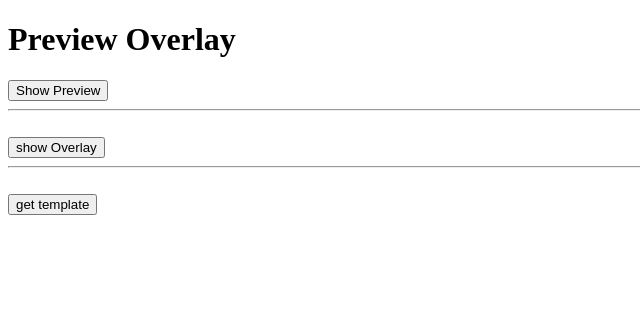
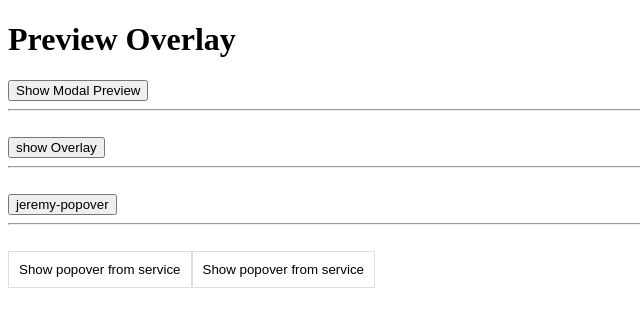
Before and after one commit to Illia-Sokol/angular-cdk, an Angular app: page / in a window 1280 px wide. Shown: the top 326 px of the page, without its empty margins (0-640 px from the left). Built offline with nearby package versions, Linux system fonts and the light colour scheme.

Commit message:
set templates service / directives

```diff
--- a/src/app/app.component.css
+++ b/src/app/app.component.css
@@ -1,4 +1,16 @@
 .template {
     background: #fff;
     border: 1px solid #aaa;
+    padding: 32px;
 }
+
+.popover-service {
+    border: 1px solid #ddd;
+    background: #fff;
+    padding: 10px;
+}
+
+.popover-service:hover {
+    background: lightblue;
+    cursor: pointer;
+}
--- a/src/app/app.component.html
+++ b/src/app/app.component.html
@@ -1,18 +1,40 @@
 <h1>Preview Overlay</h1>
 
-<button (click)="showFilePreview()">Show Preview</button>
+<button (click)="showFilePreview()">Show Modal Preview</button>
 <hr><br>
 
 
-
 <app-connected>
-    <div>Helllo illia</div>
+    <div>Another popover</div>
 </app-connected>
 <hr><br>
 
 
+<app-jeremy-sample></app-jeremy-sample>
+<hr><br>
 
-<button (click)="getApp()" #popoverLink>get template</button>
-<ng-template #popoverContent>
-    <div class="template">some template and ror directive</div>
+
+<button
+    (click)="showFirst()"
+    class="popover-service"
+    cdkOverlayOrigin
+    #trigger="cdkOverlayOrigin"
+    >Show popover from service</button>
+<ng-template
+    cdkConnectedOverlay
+    [cdkConnectedOverlayOrigin]="trigger"
+    [cdkConnectedOverlayOpen]="isOpen"
+    >
+    <div class="template">Another popover</div>
 </ng-template>
+
+<button
+    (click)="getApp()"
+    #popoverLink
+    class="popover-service"
+    >Show popover from service</button>
+<ng-template
+    #popoverContent
+    >
+    <div class="template">Another popover</div>
+</ng-template>
--- a/src/app/app.component.ts
+++ b/src/app/app.component.ts
@@ -1,7 +1,7 @@
 import { Component, ViewChild, TemplateRef, ViewContainerRef, ElementRef } from '@angular/core';
 import { FilePreviewOverlayService } from './service/file-preview-overlay.service';
 import { FilePreviewOverlayRef } from './service/file-preview-overlay-ref';
-import { ConnectedService } from './connected-overlay/connected.service';
+import { ConnectedService } from './popover-service/connected.service';
 
 @Component({
   selector: 'app-root',
@@ -11,6 +11,7 @@ import { ConnectedService } from './connected-overlay/connected.service';
 export class AppComponent {
   @ViewChild('popoverContent') private popoverContent: TemplateRef<any>;
   @ViewChild('popoverLink') private popoverLink: ElementRef;
+  public isOpen = false;
 
   constructor(
     private filePreviewOverlayService: FilePreviewOverlayService,
@@ -26,7 +27,11 @@ export class AppComponent {
     // }, 2000);
   }
 
-  getApp(event) {
+  showFirst() {
+    this.isOpen = !this.isOpen;
+  }
+
+  getApp() {
     this.connectedService.open(this.popoverContent, this.vcr, this.popoverLink);
   }
 }
--- a/src/app/connected-overlay/connected.component.html
+++ /dev/null
@@ -1,18 +0,0 @@
-<!-- <button (click)="showPortal()">show portal</button> -->
-<button (click)="showOverlay()" cdk-overlay-origin>show Overlay</button>
-
-<!-- <ng-template cdk-portal>
-    <ng-content></ng-content>
-</ng-template>
-
-<ng-template [cdkPortalOutlet]="selectedPortal"></ng-template> -->
-
-<!-- <ng-template cdk-overlay-origin>
-    <ng-content></ng-content>
-</ng-template> -->
-
-<ng-template cdk-portal>
-    <div class="my-overlay" >
-        <ng-content></ng-content>
-    </div>
-</ng-template>
--- a/src/app/connected-overlay/connected.service.ts
+++ /dev/null
@@ -1,50 +0,0 @@
-/*
-* Copyright (C) CompatibL Technologies LLC. All rights reserved.
-* This code contains valuable trade secrets and may be used, copied,
-* stored, or distributed only in accordance with a written license
-* agreement and with the inclusion of this copyright notice.
-*/
-
-import { Injectable, TemplateRef, ViewContainerRef, ElementRef } from '@angular/core';
-import {
-  TemplatePortal
-} from '@angular/cdk/portal';
-import {
-  Overlay,
-  OverlayConfig
-} from '@angular/cdk/overlay';
-
-@Injectable()
-export class ConnectedService {
-
-  constructor(
-    private overlay: Overlay,
-  ) {}
-
-  public open<T>(
-    componentOrTemplateRef: TemplateRef<T>,
-    viewRef: ViewContainerRef,
-    element: ElementRef
-  ) {
-    const createPortal = new TemplatePortal(componentOrTemplateRef, viewRef);
-
-    const strategy = this.overlay.position()
-      .connectedTo(
-       element,
-        { originX: 'end', originY: 'center' },
-        { overlayX: 'start', overlayY: 'center' }
-      );
-
-    const config = new OverlayConfig({
-        hasBackdrop: true,
-        backdropClass: 'cl-cdk-red',
-        positionStrategy: strategy,
-      });
-
-    const overlayRef = this.overlay.create(config);
-
-    overlayRef.attach(createPortal);
-    overlayRef.backdropClick().subscribe( () => overlayRef.detach());
-  }
-
-}
--- /dev/null
+++ b/src/app/jeremy-sample/jeremy-sample.component.html
@@ -0,0 +1,15 @@
+<button (click)="closePopover()"
+  cdkOverlayOrigin
+  #trigger="cdkOverlayOrigin">
+  jeremy-popover
+</button>
+
+<ng-template
+  cdkConnectedOverlay
+  [cdkConnectedOverlayOrigin]="trigger"
+  [cdkConnectedOverlayOpen]="isOpen"
+  >
+  <div class="myPopover">
+    My Popover
+  </div>
+</ng-template>
--- /dev/null
+++ b/src/app/jeremy-sample/jeremy-sample.component.ts
@@ -0,0 +1,22 @@
+import {
+    Component,
+} from '@angular/core';
+
+@Component({
+    selector: 'app-jeremy-sample',
+    templateUrl: './jeremy-sample.component.html',
+    styles: [`
+    .myPopover {
+        background: lightblue;
+        padding: 30px;
+        border: 1px solid blue;
+      }
+    `]
+})
+export class JeremyCdkOverlayComponent {
+    public isOpen = false;
+
+    closePopover() {
+        this.isOpen = !this.isOpen;
+    }
+}
--- /dev/null
+++ b/src/app/popover-service/connected.component.html
@@ -0,0 +1,7 @@
+<button (click)="showOverlay()" cdk-overlay-origin>show Overlay</button>
+
+<ng-template cdk-portal>
+    <div class="my-overlay" >
+        <ng-content></ng-content>
+    </div>
+</ng-template>
--- /dev/null
+++ b/src/app/popover-service/connected.service.ts
@@ -0,0 +1,83 @@
+/*
+* Copyright (C) CompatibL Technologies LLC. All rights reserved.
+* This code contains valuable trade secrets and may be used, copied,
+* stored, or distributed only in accordance with a written license
+* agreement and with the inclusion of this copyright notice.
+*/
+
+import {
+  Injectable,
+  TemplateRef,
+  ViewContainerRef,
+  ElementRef,
+  NgZone
+} from '@angular/core';
+import {
+  TemplatePortal
+} from '@angular/cdk/portal';
+import {
+  Overlay,
+  OverlayConfig,
+  ConnectedPositionStrategy,
+  OriginConnectionPosition,
+  OverlayConnectionPosition,
+  OverlayRef
+} from '@angular/cdk/overlay';
+import { Platform } from '@angular/cdk/platform';
+import { ViewportRuler } from '@angular/cdk/scrolling';
+
+const originPos: OriginConnectionPosition = { originX: 'start', originY: 'bottom' };
+const overlayPos: OverlayConnectionPosition = { overlayX: 'start', overlayY: 'top' };
+
+@Injectable()
+export class ConnectedService {
+
+  constructor(
+    private overlay: Overlay,
+    private platform: Platform,
+    private viewRule: ViewportRuler
+  ) {
+  }
+
+  public open<T>(
+    componentOrTemplateRef: TemplateRef<T>,
+    viewRef: ViewContainerRef,
+    element: ElementRef
+  ) {
+    const createPortal = new TemplatePortal(componentOrTemplateRef, viewRef);
+
+    const strategy = this.overlay.position()
+      .connectedTo(
+        element,
+        // originPos,
+        // overlayPos
+        { originX: 'end', originY: 'center' },
+        { overlayX: 'start', overlayY: 'center' }
+    );
+
+    const position = new ConnectedPositionStrategy(
+      originPos,
+      overlayPos,
+      element,
+      this.viewRule,
+      'some'
+    );
+
+    const config = new OverlayConfig({
+      panelClass: 'cl-sokol',
+      // hasBackdrop: true,
+      // backdropClass: 'cl-cdk-red',
+      positionStrategy: strategy
+    });
+
+    const overlayRef: OverlayRef = this.overlay.create(config);
+
+    overlayRef.attach(createPortal);
+    overlayRef.backdropClick().subscribe( () => {
+      console.log('heello');
+      overlayRef.detach();
+    });
+    // overlayRef.updatePosition();
+  }
+
+}
```
Also changed, not shown: src/app/app.module.ts (+6 -3 lines), src/app/jeremy-sample/jeremy-sample.component.less (added), src/app/popover-service/conntected.component.ts (renamed from src/app/connected-overlay/conntected.component.ts).
